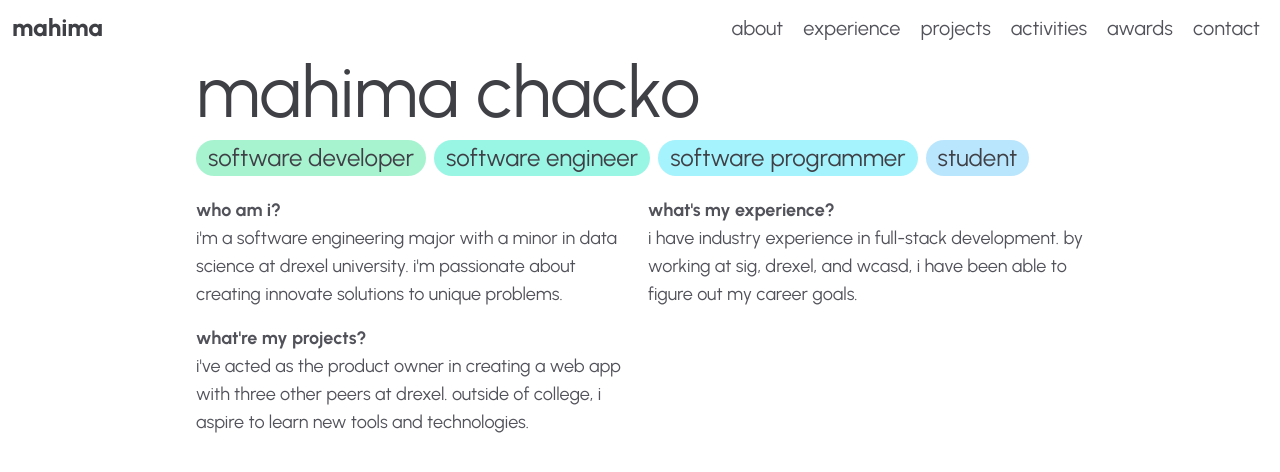
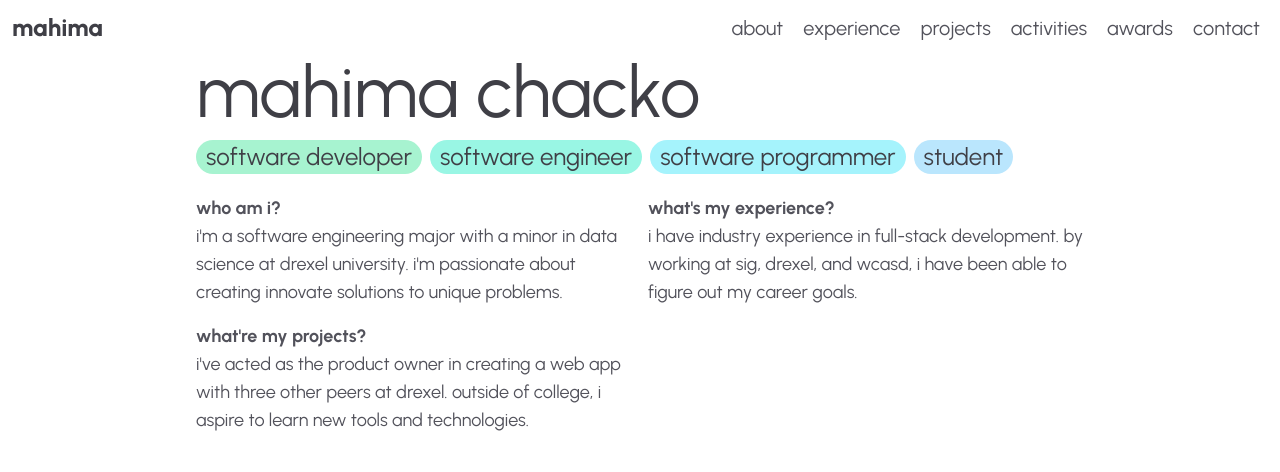
Before and after one commit to mahimamchacko/mahimamchacko.github.io, a Next.js app: page / in a window 1280 px wide. Shown: the top 472 px of the page. Built offline with nearby package versions, Linux system fonts and the light colour scheme.

Commit message:
Update badge size

```diff
--- a/components/badge.tsx
+++ b/components/badge.tsx
@@ -5,7 +5,7 @@ type BadgeProps = {
 
 export default function Badge({ color = "bg-sky-200", children }: BadgeProps) : React.ReactNode {
   return (
-    <div className={`py-0.5 px-3 rounded-full ${color} `}>
+    <div className={`py-px px-2.5 rounded-full ${color} `}>
         {children}
     </div>
   );
```
